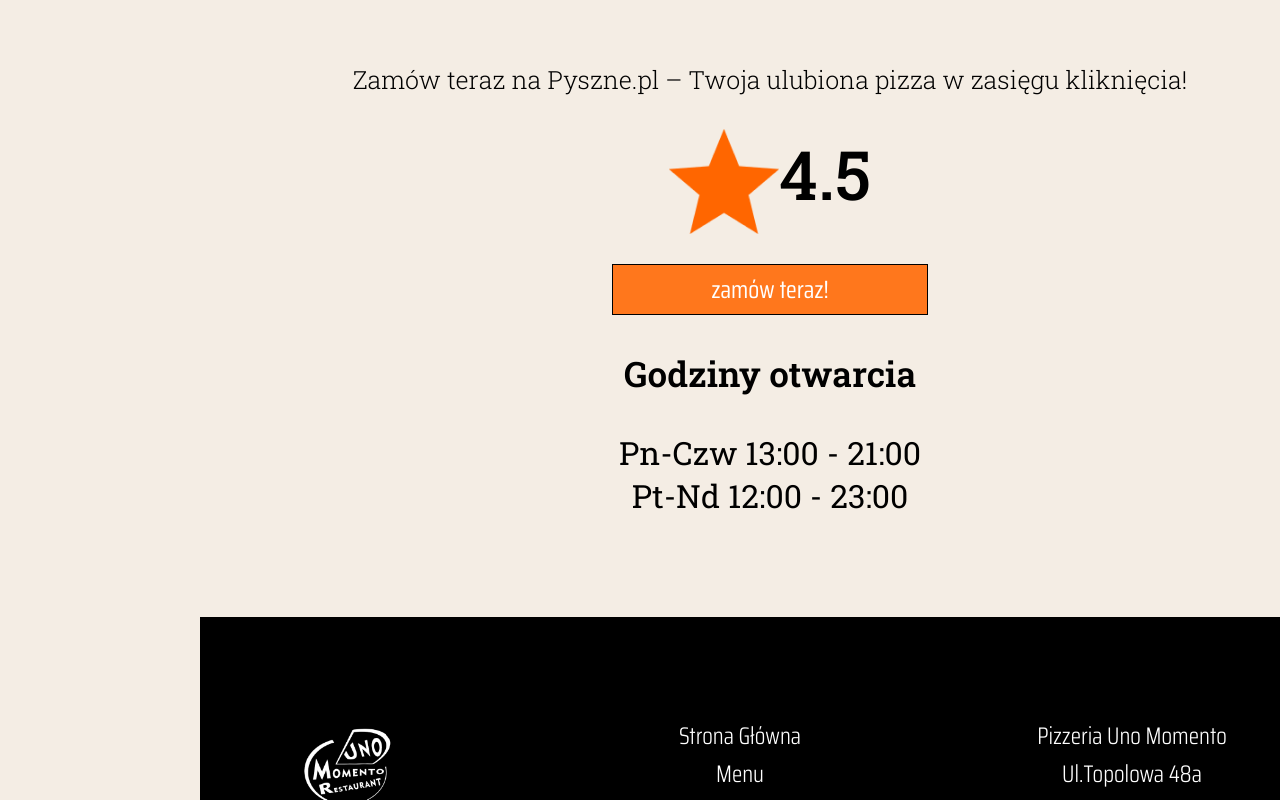
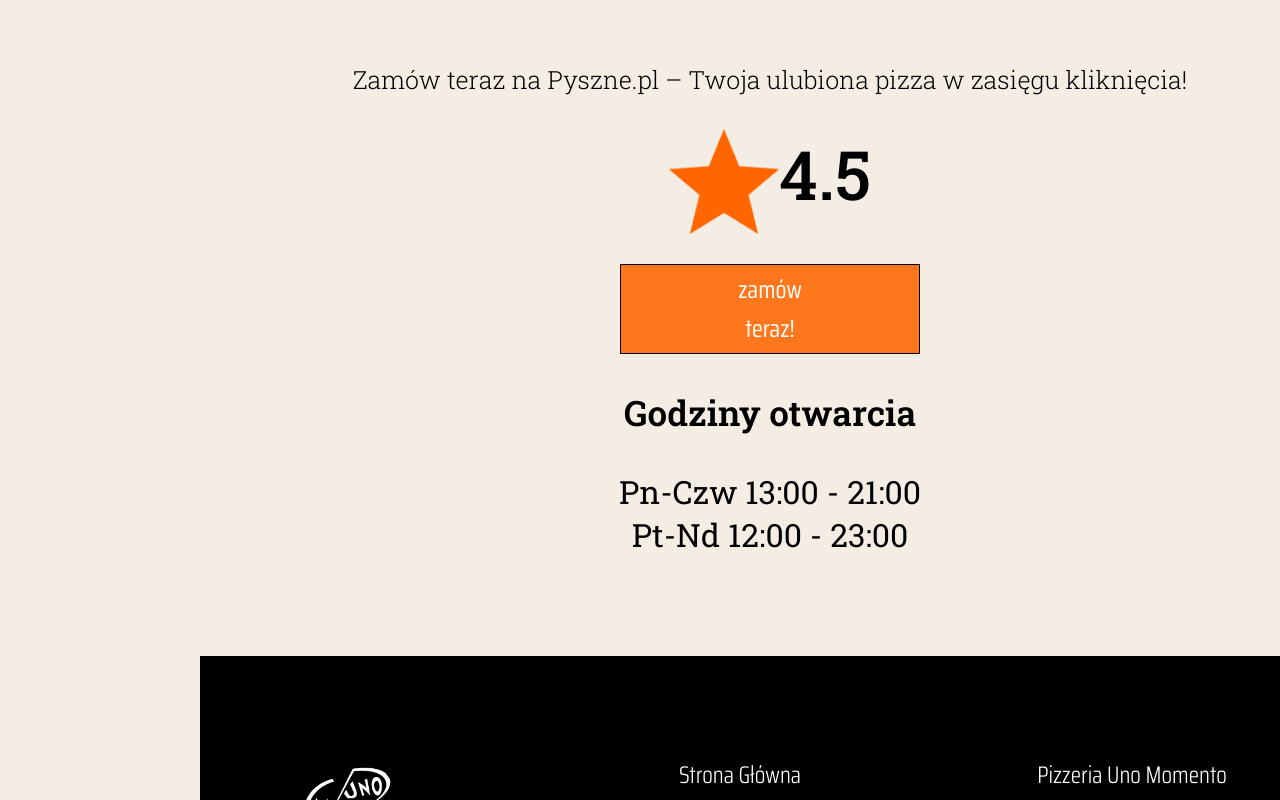
Before and after one commit to kwasnakiwi/ZarazSiePoplacze, a React (Vite) app: page / in a window 1280 px wide. Shown: the part 4200-5000 px from the top of the page. Built offline with nearby package versions, Linux system fonts and the light colour scheme; grey boxes are pictures that could not be loaded; a web font is replaced by a local one.

Commit message:
added working battle

```diff
--- a/src/HomePage.tsx
+++ b/src/HomePage.tsx
@@ -78,7 +78,7 @@
             <div className="enjoy-text">
               <h4 className="just-eat-h4">Zamów teraz na Pyszne.pl – Twoja ulubiona pizza w zasięgu kliknięcia!</h4>
               <ul className="enjoy-list">
-                <li className="enjoy-list-line"><div className="enjoy-div"><img src={star}/><span>4.5</span></div><button className="just-eat-btn">zamów teraz!</button></li>
+                <li className="enjoy-list-line"><div className="enjoy-div"><img src={star}/><span>4.5</span></div><a href='https://www.pyszne.pl/menu/pizzeria-uno-momento-dabrowa-gornicza'><button className="just-eat-btn">zamów teraz!</button></a></li>
               </ul>
               <h3>Godziny otwarcia</h3>
               <ul className="opening-hours-list">
--- a/src/index.css
+++ b/src/index.css
@@ -261,6 +261,7 @@
   font-weight: 400;
   cursor: pointer;
   transition: 0.5s;
+  width: 300px;
 }
 .just-eat-btn:hover{
   background: rgb(199, 94, 24);
```
